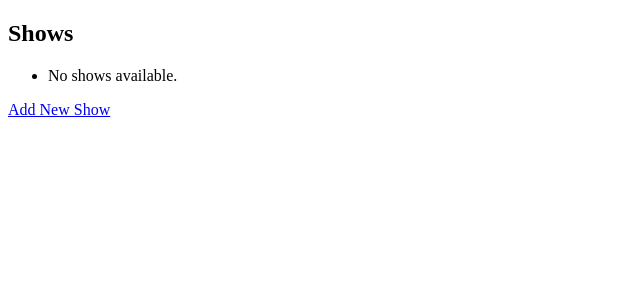
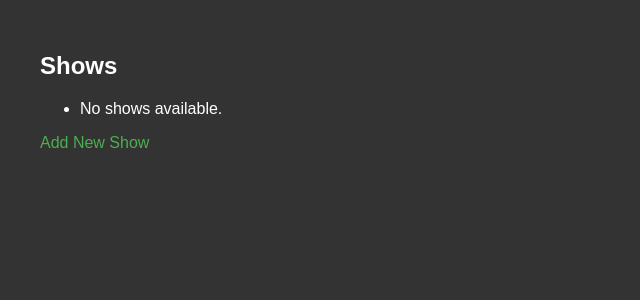
Before and after one commit to S0ulfire84/impro-neuf-showtime-django, a Django app: page /shows/ in a window 1280 px wide. Shown: the top 300 px of the page, without its empty margins (0-640 px from the left). Run offline with Django 3.2, Linux system fonts and the light colour scheme; the visitor is signed in with stand-in values (Sample User, id 1); data that the repository does not hold is empty.

Commit message:
Add CSS style to the application

```diff
--- a/showtime/showtime/settings.py
+++ b/showtime/showtime/settings.py
@@ -122,6 +122,7 @@ USE_TZ = True
 # https://docs.djangoproject.com/en/3.2/howto/static-files/
 
 STATIC_URL = '/static/'
+STATICFILES_DIRS = [os.path.join(BASE_DIR, 'static')]
 
 # Default primary key field type
 # https://docs.djangoproject.com/en/3.2/ref/settings/#default-auto-field
--- a/showtime/showtime/urls.py
+++ b/showtime/showtime/urls.py
@@ -32,3 +32,4 @@ urlpatterns = [
 
 if settings.DEBUG:
     urlpatterns += static(settings.MEDIA_URL, document_root=settings.MEDIA_ROOT)
+    urlpatterns += static(settings.STATIC_URL, document_root=settings.STATIC_ROOT)
--- /dev/null
+++ b/showtime/static/css/styles.css
@@ -0,0 +1,44 @@
+body {
+  background-color: #333;
+  color: white;
+  font-family: Arial, sans-serif;
+  margin: 0;
+  padding: 0;
+}
+
+.container {
+  max-width: 1200px;
+  margin: 0 auto;
+  padding: 2rem;
+}
+
+table {
+  border-collapse: collapse;
+  width: 100%;
+}
+
+th,
+td {
+  padding: 8px;
+  text-align: left;
+  border-bottom: 1px solid #ccc;
+}
+
+th {
+  background-color: #555;
+  color: white;
+}
+
+tr:hover {
+  background-color: #555;
+  cursor: pointer;
+}
+
+a {
+  color: #4caf50;
+  text-decoration: none;
+}
+
+a:hover {
+  color: #45a049;
+}
--- a/showtime/templates/base.html
+++ b/showtime/templates/base.html
@@ -1,24 +1,13 @@
+{% load static %}
 <!DOCTYPE html>
 <html lang="en">
   <head>
     <meta charset="UTF-8" />
     <meta name="viewport" content="width=device-width, initial-scale=1.0" />
-    <title>{% block title %}My Django App{% endblock %}</title>
-    {% block extra_head %}{% endblock %}
+    <title>Impro Neuf Showtime</title>
+    <link rel="stylesheet" href="{% static 'css/styles.css' %}" />
   </head>
   <body>
-    <header>
-      <nav>
-        <!-- Add your navigation elements here -->
-      </nav>
-    </header>
-
-    <main>{% block content %}{% endblock %}</main>
-
-    <footer>
-      <!-- Add your footer elements here -->
-    </footer>
-
-    {% block extra_body %}{% endblock %}
+    <div class="container">{% block content %}{% endblock %}</div>
   </body>
 </html>
```
